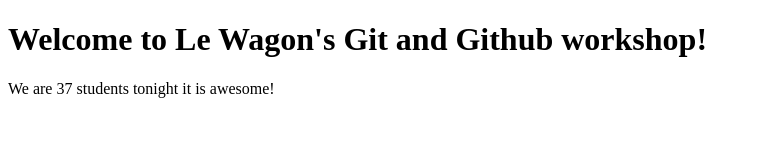
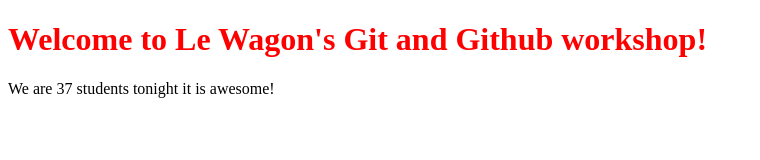
Before and after one commit to MathGL92/le_wagon_git_workshop, a plain HTML site: page index.html in a window 1280 px wide. Shown: the whole page, without its empty margins (0-760 px from the left). Drawn offline with Linux system fonts and the light colour scheme.

Commit message:
Changed color title in red

```diff
--- a/index.html
+++ b/index.html
@@ -4,7 +4,7 @@
   <head>
   </head>
   <body>
-    <h1>Welcome to Le Wagon's Git and Github workshop!</h1>
+    <h1 style="color: red">Welcome to Le Wagon's Git and Github workshop!</h1>
     <p>We are 37 students tonight it is awesome!</p>
   </body>
 </html>
```
